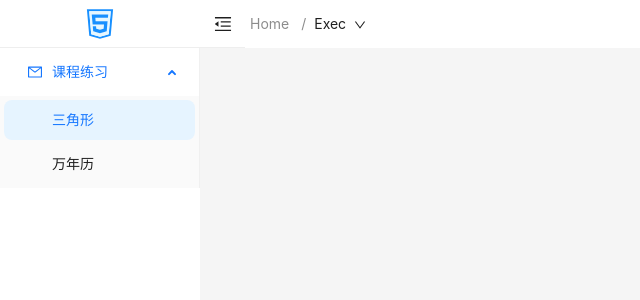
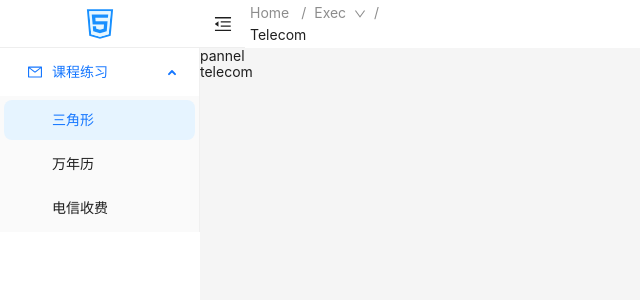
Before and after one commit to ssw331/Test_Tool, a Vue app: page /exec/telecom in a window 1280 px wide. Shown: the top 300 px of the page, without its empty margins (0-640 px from the left). Built offline with nearby package versions, Linux system fonts and the light colour scheme.

Commit message:
添加电信收费对应的导航栏板块，内容待写

```diff
--- /dev/null
+++ b/src/components/exec/Telecom.vue
@@ -0,0 +1,14 @@
+<script setup lang="ts">
+
+</script>
+
+<template>
+  <div>
+    telecom
+  </div>
+
+</template>
+
+<style scoped>
+
+</style>
--- a/src/components/nav/BreadCrumbNav.vue
+++ b/src/components/nav/BreadCrumbNav.vue
@@ -18,6 +18,9 @@ const router = useRouter();
             <a-menu-item>
               <router-link to="/exec/calender">Calender</router-link>
             </a-menu-item>
+            <a-menu-item>
+              <router-link to="/exec/telecom">Telecom</router-link>
+            </a-menu-item>
           </a-menu>
         </template>
       </a-breadcrumb-item>
@@ -28,6 +31,9 @@ const router = useRouter();
       <a-breadcrumb-item v-if="router.currentRoute.value.name === 'Calender'">
         Calender
       </a-breadcrumb-item>
+      <a-breadcrumb-item v-if="router.currentRoute.value.name === 'Telecom'">
+        Telecom
+      </a-breadcrumb-item>
     </a-breadcrumb>
 </template>
 
--- a/src/components/nav/SideMenu.vue
+++ b/src/components/nav/SideMenu.vue
@@ -30,6 +30,7 @@ const items: ItemType[] = reactive([
   getItem('课程练习', '/exec', () => h(MailOutlined), [
     getItem('三角形', '/exec/triangle'),
     getItem('万年历', '/exec/calender'),
+    getItem('电信收费', '/exec/telecom'),
   ]),
 ])
 
--- a/src/router/index.ts
+++ b/src/router/index.ts
@@ -2,6 +2,7 @@ import {createRouter, createWebHistory} from "vue-router";
 import HelloWorld from "../components/HelloWorld.vue";
 import Triangle from "../components/exec/Triangle.vue";
 import Calender from "../components/exec/Calender.vue";
+import Telecom from "../components/exec/Telecom.vue";
 import Pannel from "../components/Pannel.vue";
 
 const routes = [
@@ -24,6 +25,11 @@ const routes = [
                 path: 'calender',
                 name: 'Calender',
                 component: Calender,
+            },
+            {
+                path: 'telecom',
+                name: 'Telecom',
+                component: Telecom,
             }
         ]
     }
```
